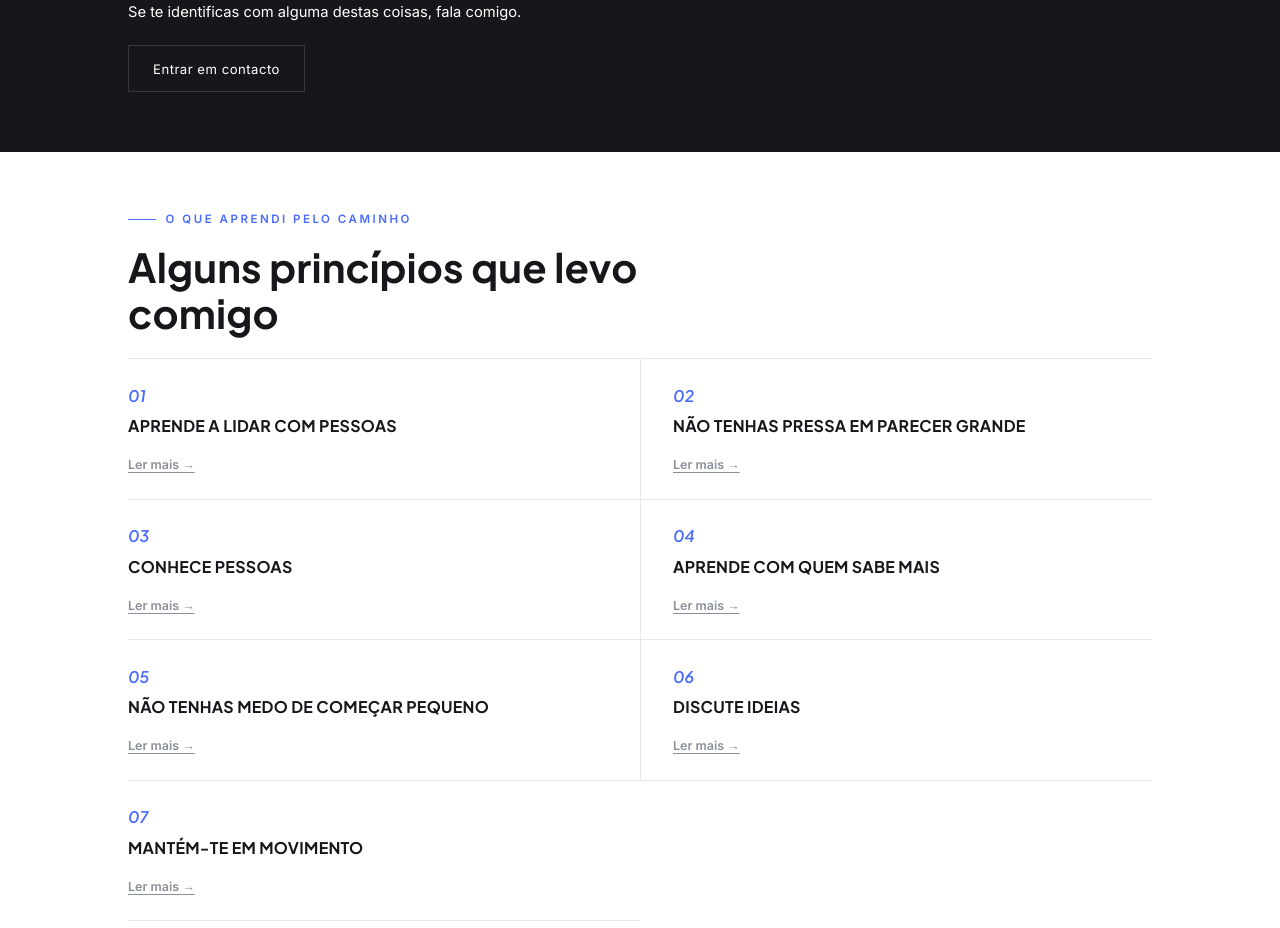
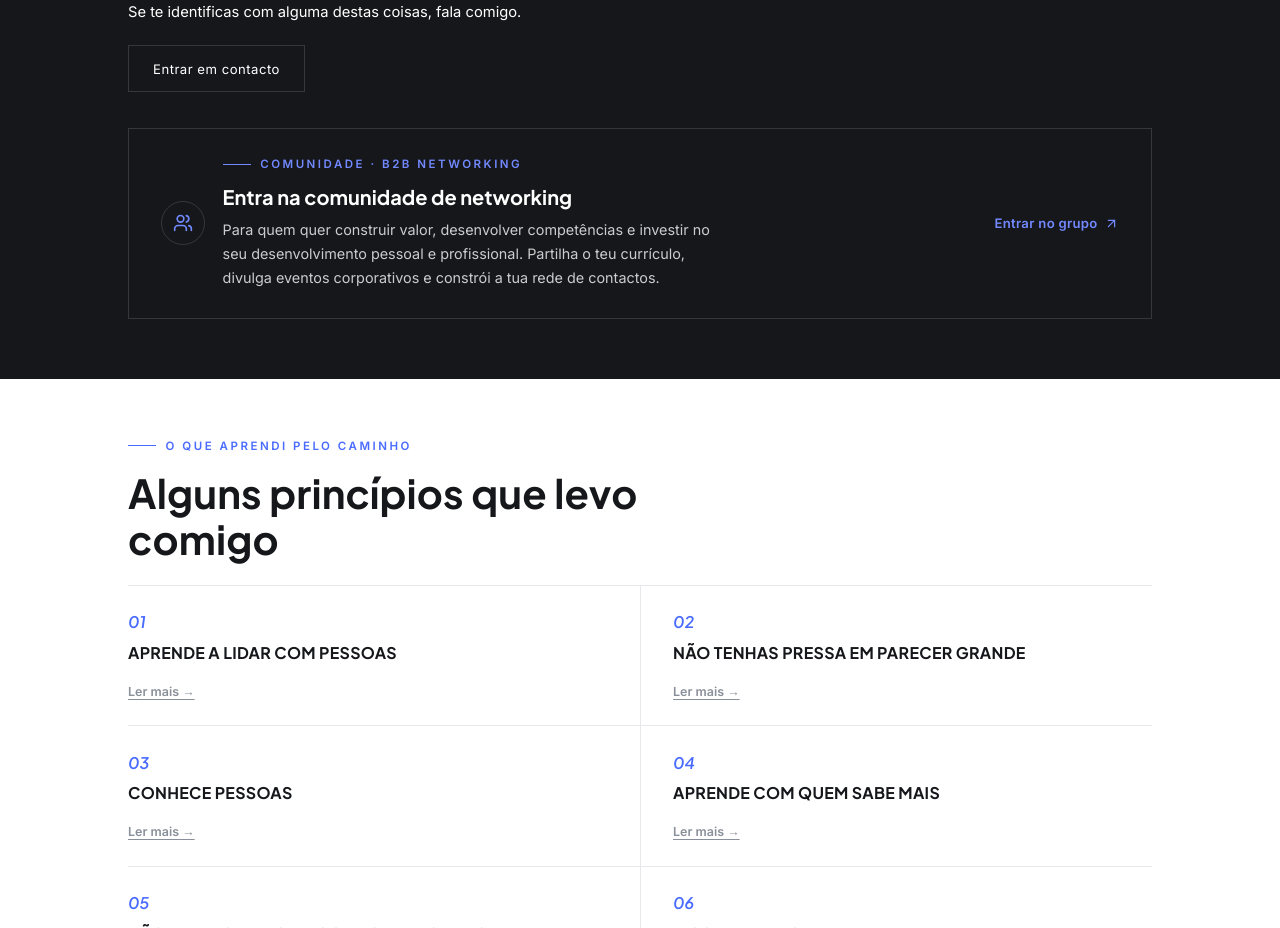
Before and after one commit to FredsonGotKeys/DIA7, a plain HTML site: page index.html in a window 1280 px wide. Shown: the part 4898-5826 px from the top of the page. Drawn offline with nearby package versions, Linux system fonts and the light colour scheme.

Commit message:
Adiciona cartão clicável da comunidade de networking B2B (#28)
Insere, no fim da secção Networking, um cartão destacado que abre o grupo
de WhatsApp da comunidade (https://chat.whatsapp.com/FdWYhqoth8OJ1GdIxjMLsP)
numa nova aba/janela — pensado para quem quer construir valor, desenvolver
competências e investir no desenvolvimento pessoal/profissional: partilhar
currículo, divulgar eventos corporativos e construir rede de contactos.

Confirma que todas as ligações externas do site (incluindo esta) já abrem
com target="_blank" + rel="noopener noreferrer", para nenhum clique sair
da aba actual do visitante.


Claude-Session: https://claude.ai/code/session_0174u6W9GAKef4gqCUmcRGAT

Co-authored-by: Claude <noreply@anthropic.com>

```diff
--- a/index.html
+++ b/index.html
@@ -1248,6 +1248,82 @@
     font-size: 0.92rem;
     color: var(--bg);
     margin-bottom: 1.5rem;
+  }
+
+  .community-card {
+    display: flex;
+    flex-direction: column;
+    gap: 1.1rem;
+    margin-top: 2.25rem;
+    padding: 1.5rem;
+    border: 1px solid var(--hero-line);
+    text-decoration: none;
+    color: inherit;
+    position: relative;
+    z-index: 1;
+    transition: border-color 0.18s ease, background 0.18s ease;
+  }
+
+  .community-card:hover {
+    border-color: var(--accent);
+    background: rgba(73,107,255,0.06);
+  }
+
+  .community-card-icon {
+    display: flex;
+    align-items: center;
+    justify-content: center;
+    width: 44px;
+    height: 44px;
+    border: 1px solid var(--hero-line);
+    border-radius: 50%;
+    color: var(--accent-dim);
+    flex-shrink: 0;
+  }
+
+  .community-card-icon svg,
+  .community-card-icon i { width: 20px; height: 20px; }
+
+  .community-card .eyebrow { color: var(--accent-dim); margin-bottom: 0.8rem; }
+  .community-card .eyebrow::before { background: var(--accent-dim); }
+
+  .community-card-body h3 {
+    font-family: var(--serif);
+    font-weight: 700;
+    font-size: 1.25rem;
+    color: var(--bg);
+    margin: 0 0 0.6rem;
+  }
+
+  .community-card-body p:not(.eyebrow) {
+    font-size: 0.9rem;
+    line-height: 1.65;
+    color: rgba(255,255,255,0.78);
+    max-width: 54ch;
+    margin: 0;
+  }
+
+  .community-card-cta {
+    display: inline-flex;
+    align-items: center;
+    gap: 0.4rem;
+    font-size: 0.82rem;
+    font-weight: 600;
+    letter-spacing: 0.3px;
+    color: var(--accent-dim);
+  }
+
+  .community-card-cta svg,
+  .community-card-cta i { width: 15px; height: 15px; }
+
+  @media (min-width: 700px) {
+    .community-card {
+      flex-direction: row;
+      align-items: center;
+      padding: 1.75rem 2rem;
+    }
+    .community-card-body { flex: 1; }
+    .community-card-cta { flex-shrink: 0; }
   }
 
   /* ══════════════ APRENDIZADOS ══════════════ */
@@ -1863,6 +1939,16 @@
           <button type="button" class="btn btn-ghost js-open-networking" style="cursor:pointer; font-family: var(--sans);" data-motivo="Quero fazer networking">Entrar em contacto</button>
         </div>
       </div>
+
+      <a class="community-card reveal" href="https://chat.whatsapp.com/FdWYhqoth8OJ1GdIxjMLsP" target="_blank" rel="noopener noreferrer">
+        <span class="community-card-icon"><i data-lucide="users"></i></span>
+        <div class="community-card-body">
+          <p class="eyebrow">COMUNIDADE · B2B NETWORKING</p>
+          <h3>Entra na comunidade de networking</h3>
+          <p>Para quem quer construir valor, desenvolver competências e investir no seu desenvolvimento pessoal e profissional. Partilha o teu currículo, divulga eventos corporativos e constrói a tua rede de contactos.</p>
+        </div>
+        <span class="community-card-cta">Entrar no grupo <i data-lucide="arrow-up-right"></i></span>
+      </a>
     </div>
   </section>
 
```
